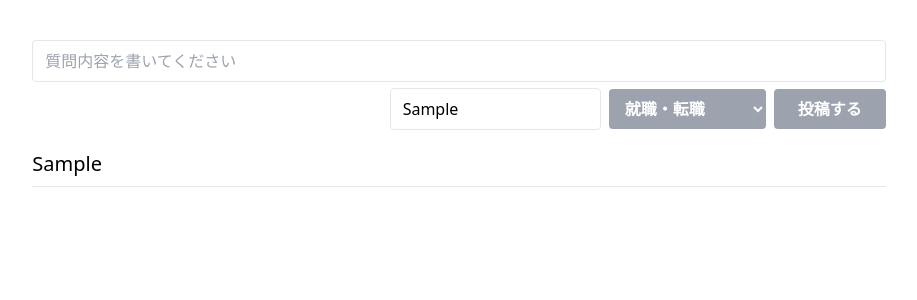
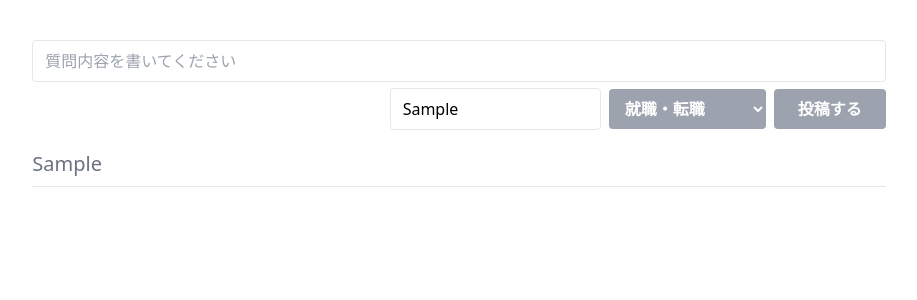
Before and after one commit to oshita-n/hajimari, a Next.js app: page / in a window 1280 px wide. Both pictures are taken after typing "Sample", "Sample" into the empty fields and a click on the input "投稿する". Shown: the top 300 px of the page, without its empty margins (181-1098 px from the left). Built offline with nearby package versions, Linux system fonts and the light colour scheme; no server answers; the database is empty.

Commit message:
🎨 fontの色の変更

```diff
--- a/pages/index.jsx
+++ b/pages/index.jsx
@@ -134,7 +134,7 @@ export default function Home() {
                 query: { message: message },
               }}>
                 <a>
-                  <p className="hover:text-gray-500 mt-2 mb-2 text-xl text-black whitespace-pre-wrap">{message}</p>
+                  <p className="hover:text-gray-600 mt-2 mb-2 text-xl text-gray-500 whitespace-pre-wrap">{message}</p>
                 </a>
               </Link>
               <hr />
```
Also changed, not shown: 1 other file (tests, documents, lock files or other folders).
